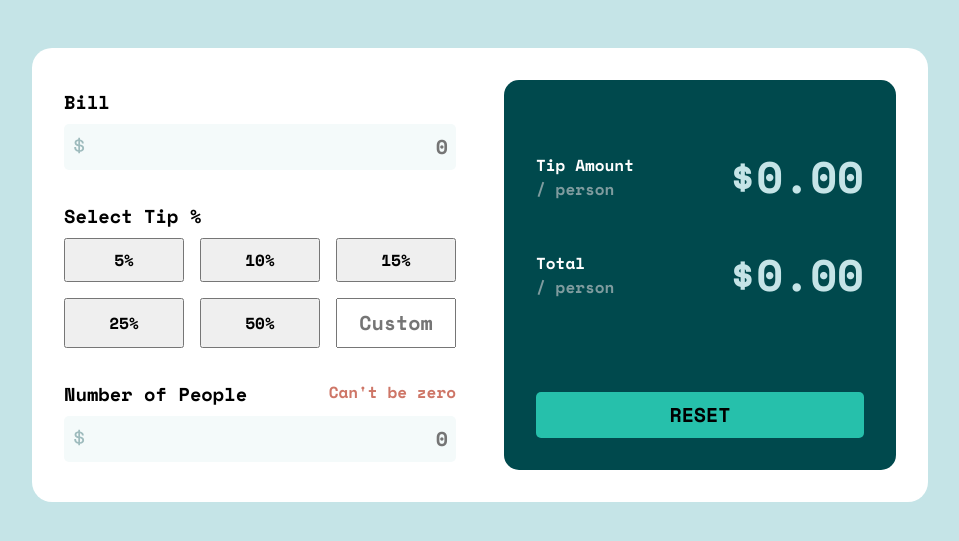
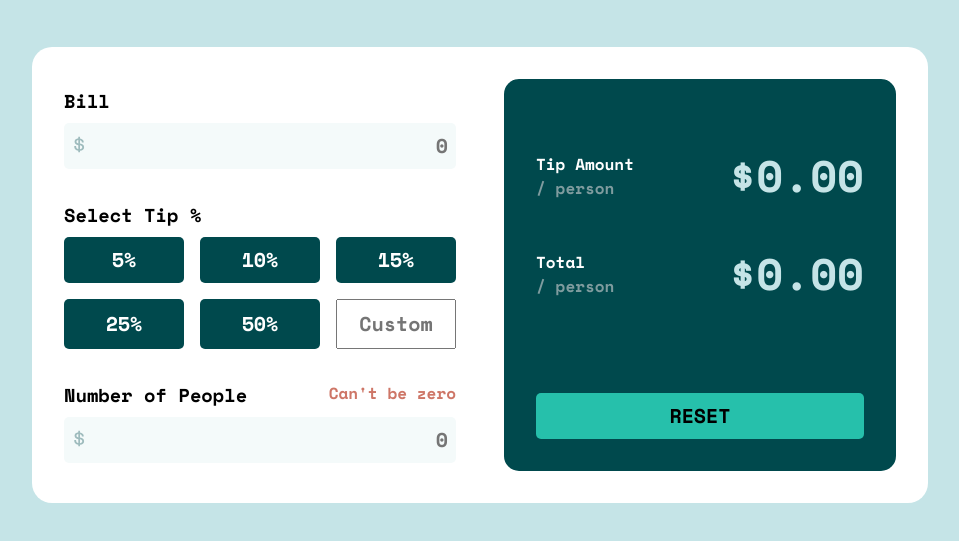
Before and after one commit to alberthgrande/tip-calculator-app-main, a plain HTML site: page index.html in a window 1280 px wide. Shown: the part 175-716 px from the top of the page, without its empty margins (160-1119 px from the left). Drawn offline with nearby package versions, Linux system fonts and the light colour scheme.

Commit message:
[Modified] index.html

```diff
--- a/index.html
+++ b/index.html
@@ -33,11 +33,11 @@
           <div class="tip-percentage">
             <h3 class="header">Select Tip %</h3>
             <div class="tip-percentage-function">
-              <button class="tip-percentage-input" id="fivePercent">5%</button>
-              <button class="tip-percentage-input" id="tenPercent">10%</button>
-              <button class="tip-percentage-input" id="fifteenPercent">15%</button>
-              <button class="tip-percentage-input" id="Percent">25%</button>
-              <button class="tip-percentage-input" id="Percent">50%</button>
+              <button class="tip-percentage-input input-percent" value="5">5%</button>
+              <button class="tip-percentage-input input-percent" value="10">10%</button>
+              <button class="tip-percentage-input input-percent" value="15">15%</button>
+              <button class="tip-percentage-input input-percent" value="25">25%</button>
+              <button class="tip-percentage-input input-percent" value="50">50%</button>
               <input class="tip-percentage-input" type="text" id="customPercent" placeholder="Custom" />
             </div>
           </div>
@@ -57,12 +57,12 @@
           <div>
             <div class="tip-amount">
               <p class="tip-amount_label">Tip Amount <br><span class="tip-amount_label-span">/ person</span></p>
-              <p class="tip-amount_value">$0.00</p>
+              <p class="tip-amount_value" id="tipAmount">$0.00</p>
             </div>
 
             <div class="tip-amount">
               <p class="tip-amount_label">Total <br><span class="tip-amount_label-span">/ person</span></p>
-              <p class="tip-amount_value">$0.00</p>
+              <p class="tip-amount_value" id="tipTotal">$0.00</p>
             </div>
           </div>
 
```
